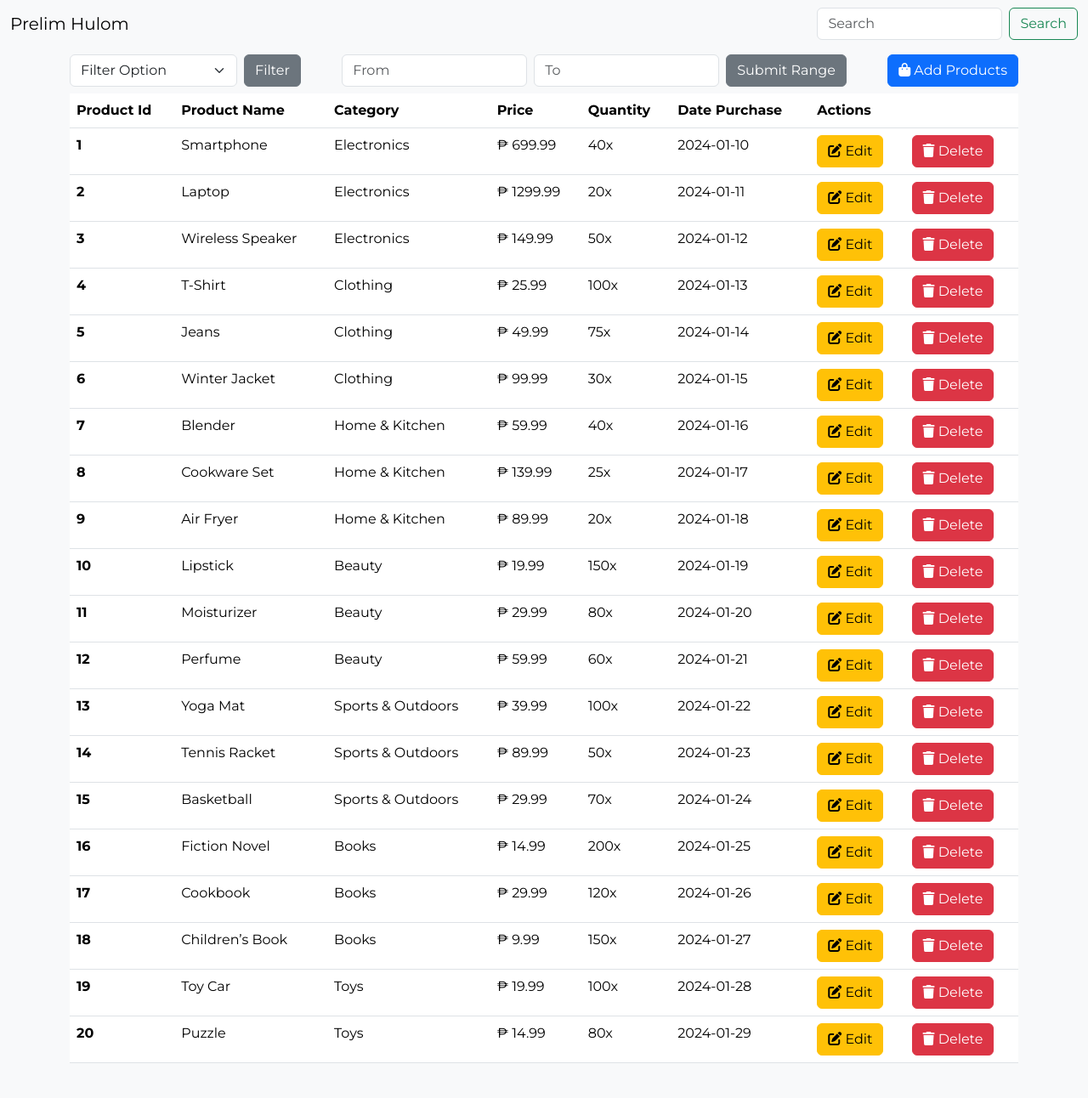
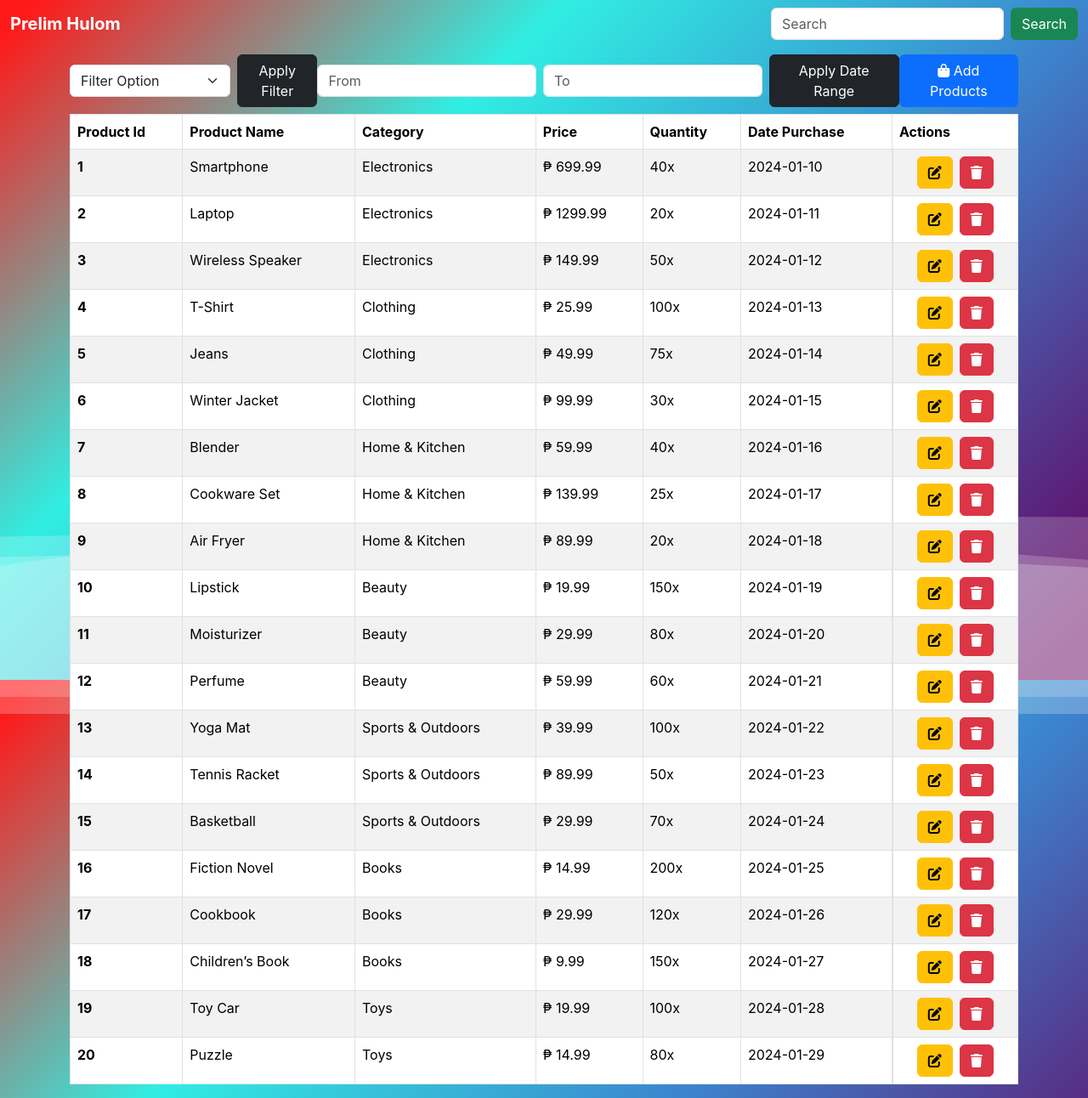
Before and after one commit to hulomjosuan21/prelim_im2, a PHP site: page / in a window 1280 px wide. Shown: the whole page at 85% size. Before the commit the page ends 1251 px from the top, so only its background shows below. Run offline with PHP 8.4, Linux system fonts and the light colour scheme; data comes from the database, SQL or seed files in the repository; some libraries are stand-ins or nearby versions.

Commit message:
commit #4

```diff
--- a/index.php
+++ b/index.php
@@ -33,9 +33,14 @@ if (isset($_POST['filter_btn']) && !empty($_POST['filter_input'])) {
 </head>
 
 <body>
-    <nav class="navbar navbar-expand-lg bg-body-tertiary">
+    <div>
+        <div class="wave"></div>
+        <div class="wave"></div>
+        <div class="wave"></div>
+    </div>
+    <nav class="navbar navbar-expand-lg bg-transparent">
         <div class="container-fluid">
-            <a class="navbar-brand" href="#">Prelim Hulom</a>
+            <a class="navbar-brand fw-bold text-white" href="#">Prelim Hulom</a>
             <button class="navbar-toggler" type="button" data-bs-toggle="collapse" data-bs-target="#navbarSupportedContent" aria-controls="navbarSupportedContent" aria-expanded="false" aria-label="Toggle navigation">
                 <span class="navbar-toggler-icon"></span>
             </button>
@@ -44,7 +49,7 @@ if (isset($_POST['filter_btn']) && !empty($_POST['filter_input'])) {
                 </ul>
                 <form class="d-flex" role="search" action="" method="POST">
                     <input class="form-control me-2" type="search" placeholder="Search" aria-label="Search" name="search_input">
-                    <button class="btn btn-outline-success" type="submit" name="search_btn">Search</button>
+                    <button class="btn btn-success" type="submit" name="search_btn">Search</button>
                 </form>
             </div>
         </div>
@@ -108,7 +113,7 @@ if (isset($_POST['filter_btn']) && !empty($_POST['filter_input'])) {
                     <option value="In Stock">In Stock</option>
                     <option value="Out Stock">Out Stock</option>
                 </select>
-                <button type="submit" class="btn btn-secondary" name="filter_btn">Filter</button>
+                <button type="submit" class="btn btn-dark" name="filter_btn">Apply Filter</button>
             </form>
         </div>
 
@@ -119,7 +124,7 @@ if (isset($_POST['filter_btn']) && !empty($_POST['filter_input'])) {
             <div>
                 <input type="text" class="form-control" id="emailInput2" placeholder="To" name="end_date">
             </div>
-            <button type="submit" class="btn btn-secondary" name="filterDate_btn">Submit Range</button>
+            <button type="submit" class="btn btn-dark" name="filterDate_btn">Apply Date Range</button>
         </form>
 
         <button type="button" class="btn btn-primary" data-bs-toggle="modal" data-bs-target="#exampleModal">
@@ -128,7 +133,7 @@ if (isset($_POST['filter_btn']) && !empty($_POST['filter_input'])) {
     </div>
 
     <main class="container">
-        <table class="table">
+        <table class="table table-striped table-bordered">
             <thead>
                 <tr>
                     <th scope="col">Product Id</th>
@@ -138,7 +143,6 @@ if (isset($_POST['filter_btn']) && !empty($_POST['filter_input'])) {
                     <th scope="col">Quantity</th>
                     <th scope="col">Date Purchase</th>
                     <th scope="col">Actions</th>
-                    <th scope="col"></th>
                 </tr>
             </thead>
             <tbody>
@@ -153,12 +157,10 @@ if (isset($_POST['filter_btn']) && !empty($_POST['filter_input'])) {
                             <td>₱ <?= $row->price ?></td>
                             <td><?= $row->quantity ?>x</td>
                             <td><?= $row->created_at ?></td>
-                            <td>
-                                <button type="button" class="btn btn-warning" data-bs-toggle="modal" data-bs-target="#editModal<?= $row->product_id ?>"><i class="fa-solid fa-pen-to-square"></i> Edit</button>
-                            </td>
-                            <td>
+                            <td class="d-flex gap-2 justify-content-center">
+                                <button type="button" class="btn btn-warning" data-bs-toggle="modal" data-bs-target="#editModal<?= $row->product_id ?>"><i class="fa-solid fa-pen-to-square"></i></button>
                                 <form action="" method="POST">
-                                    <button class="btn btn-danger" value="<?php echo $row->product_id ?>" name="delete_product"><i class="fa-solid fa-trash"></i> Delete</button>
+                                    <button class="btn btn-danger" value="<?php echo $row->product_id ?>" name="delete_product"><i class="fa-solid fa-trash"></i></button>
                                 </form>
                             </td>
                             <?php include('edit_modal.php') ?>
--- a/style.css
+++ b/style.css
@@ -1,13 +1,83 @@
-@import url('https://fonts.googleapis.com/css2?family=Montserrat:ital,wght@0,100..900;1,100..900&display=swap');
+@import url("https://fonts.googleapis.com/css2?family=Montserrat:ital,wght@0,100..900;1,100..900&display=swap");
 
 * {
-    margin: 0;
-    padding: 0;
-    line-height: 1.5;
-    box-sizing: border-box;
+  margin: 0;
+  padding: 0;
+  line-height: 1.5;
+  box-sizing: border-box;
+}
+body {
+  margin: auto;
+  font-family: -apple-system, BlinkMacSystemFont, sans-serif;
+  overflow: auto;
+  background: linear-gradient(
+    315deg,
+    rgba(101, 0, 94, 1) 3%,
+    rgba(60, 132, 206, 1) 38%,
+    rgba(48, 238, 226, 1) 68%,
+    rgba(255, 25, 25, 1) 98%
+  );
+  animation: gradient 15s ease infinite;
+  background-size: 400% 400%;
+  background-attachment: fixed;
 }
 
-html, body {
-    font-family: 'Montserrat', sans-serif;
-    background-color: #f8f9fa !important;
+@keyframes gradient {
+  0% {
+    background-position: 0% 0%;
+  }
+  50% {
+    background-position: 100% 100%;
+  }
+  100% {
+    background-position: 0% 0%;
+  }
 }
+
+.wave {
+  background: rgb(255 255 255 / 25%);
+  border-radius: 1000% 1000% 0 0;
+  position: fixed;
+  width: 200%;
+  height: 12em;
+  animation: wave 10s -3s linear infinite;
+  transform: translate3d(0, 0, 0);
+  opacity: 0.8;
+  bottom: 0;
+  left: 0;
+  z-index: -1;
+}
+
+.wave:nth-of-type(2) {
+  bottom: -1.25em;
+  animation: wave 18s linear reverse infinite;
+  opacity: 0.8;
+}
+
+.wave:nth-of-type(3) {
+  bottom: -2.5em;
+  animation: wave 20s -1s reverse infinite;
+  opacity: 0.9;
+}
+
+@keyframes wave {
+  2% {
+    transform: translateX(1);
+  }
+
+  25% {
+    transform: translateX(-25%);
+  }
+
+  50% {
+    transform: translateX(-50%);
+  }
+
+  75% {
+    transform: translateX(-25%);
+  }
+
+  100% {
+    transform: translateX(1);
+  }
+}
```
